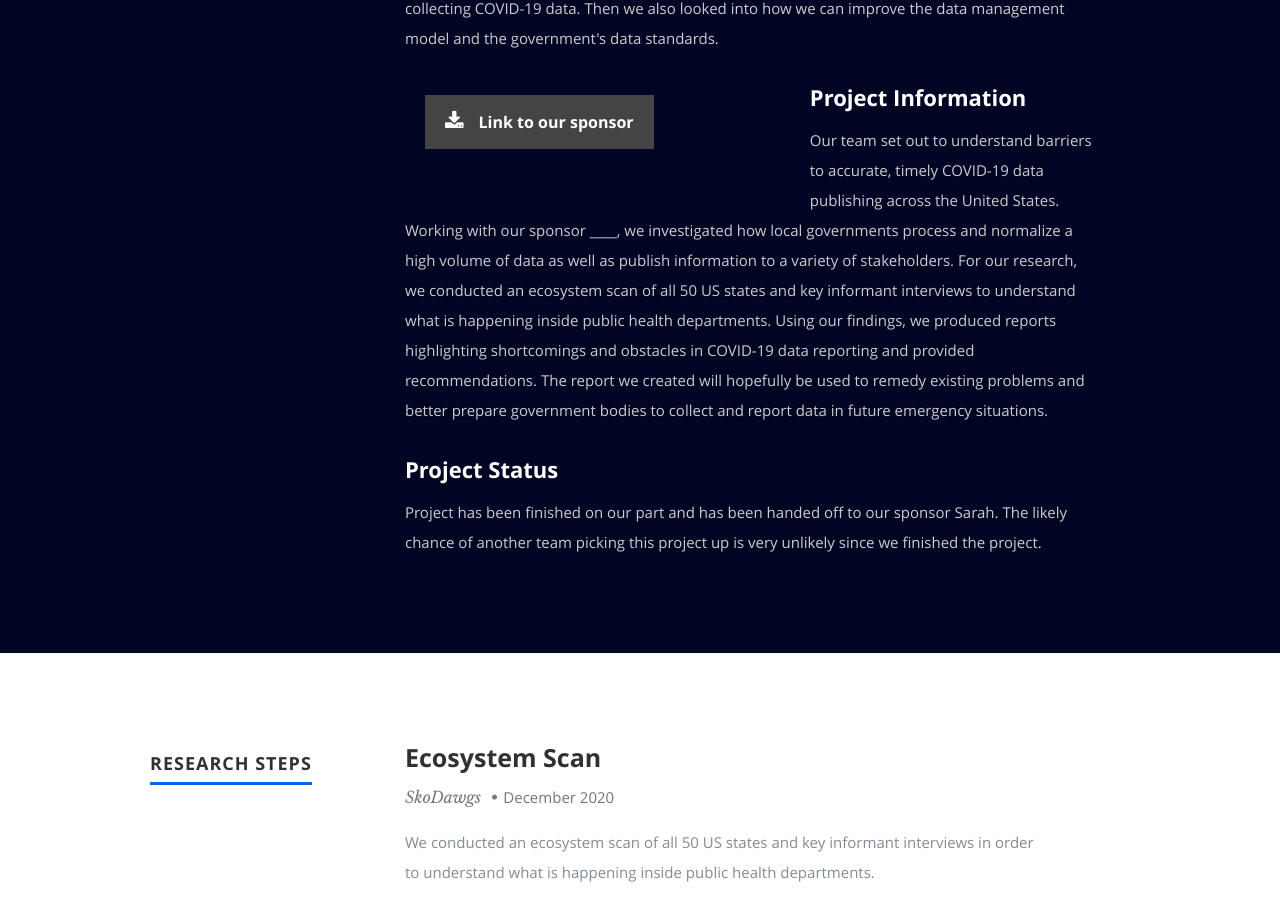
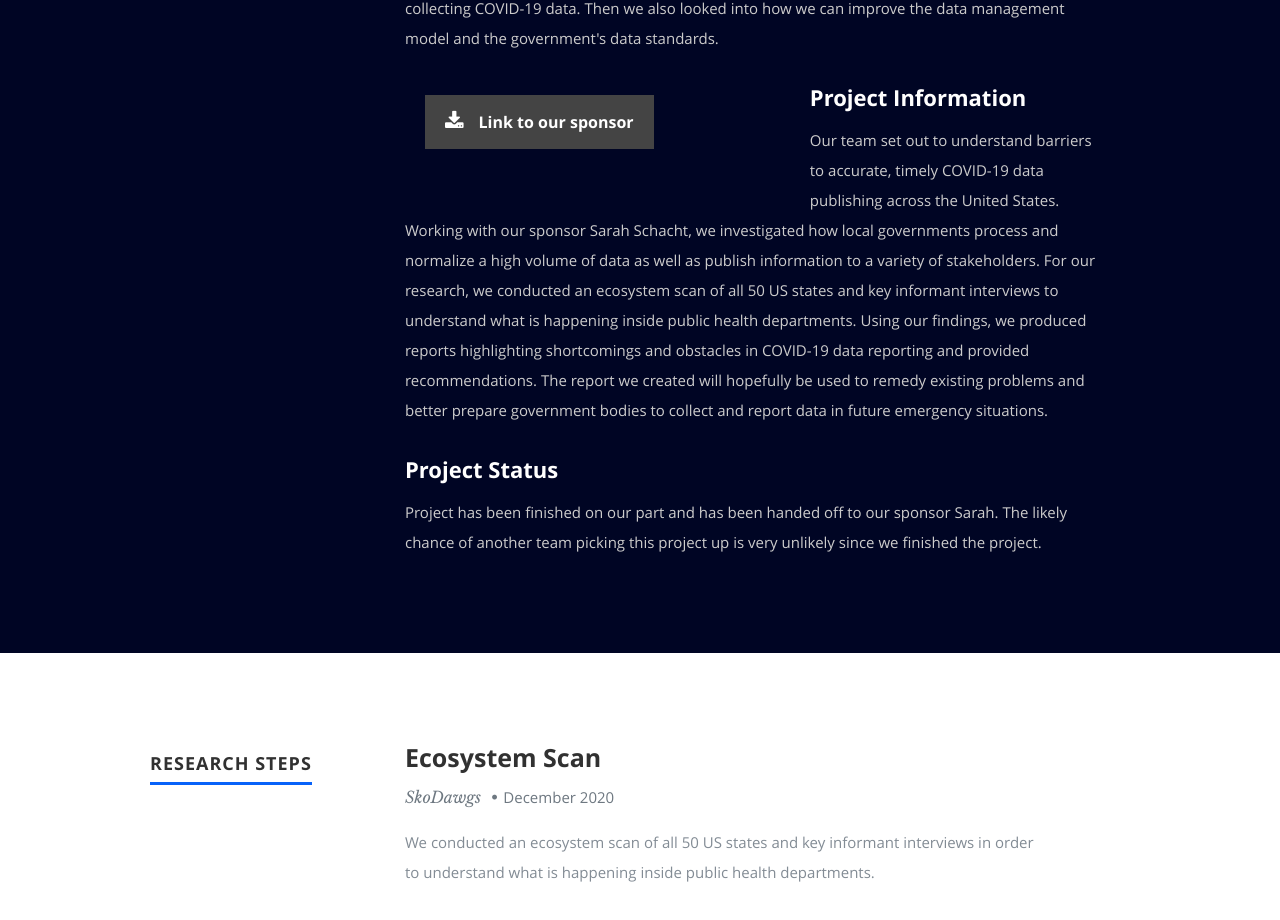
Before and after one commit to limj27/SkoDawgs-COVID19, a React (Create React App) app: page / in a window 1280 px wide. Shown: the part 1035-1955 px from the top of the page. Built offline with nearby package versions, Linux system fonts and the light colour scheme.

Commit message:
added project info and status

```diff
--- a/src/Components/About.js
+++ b/src/Components/About.js
@@ -32,7 +32,7 @@ class About extends Component {
               </div>
               <h2>Project Information</h2>
 
-            <p>Our team set out to understand barriers to accurate, timely COVID-19 data publishing across the United States. Working with our sponsor ____, we investigated how local governments process and normalize a high volume of data as well as publish information to a variety of stakeholders. For our research, we conducted an ecosystem scan of all 50 US states and key informant interviews to understand what is happening inside public health departments. Using our findings, we produced reports highlighting shortcomings and obstacles in COVID-19 data reporting and provided recommendations. The report we created will hopefully be used to remedy existing problems and better prepare government bodies to collect and report data in future emergency situations.</p>
+            <p>Our team set out to understand barriers to accurate, timely COVID-19 data publishing across the United States. Working with our sponsor Sarah Schacht, we investigated how local governments process and normalize a high volume of data as well as publish information to a variety of stakeholders. For our research, we conducted an ecosystem scan of all 50 US states and key informant interviews to understand what is happening inside public health departments. Using our findings, we produced reports highlighting shortcomings and obstacles in COVID-19 data reporting and provided recommendations. The report we created will hopefully be used to remedy existing problems and better prepare government bodies to collect and report data in future emergency situations.</p>
             <h2>Project Status</h2>
 
             <p>Project has been finished on our part and has been handed off to our sponsor Sarah. The likely chance of another team picking this project up is very unlikely since we finished the project.</p>
```
